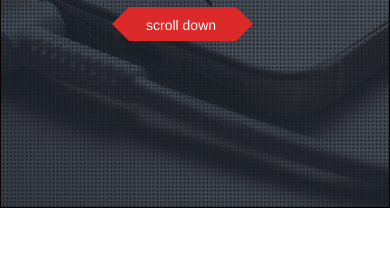
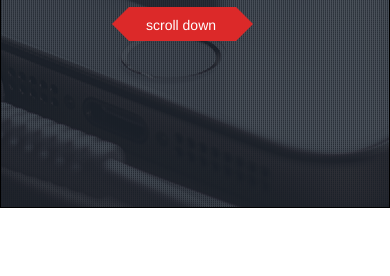
Before and after one commit to Cozmin-Ghenea/ZenGo-Project, a plain HTML site: page index.html in a window 390 px wide. Shown: the part 400-676 px from the top of the page. Drawn offline with nearby package versions, Linux system fonts and the light colour scheme.

Commit message:
Update style2.css

```diff
--- a/style2.css
+++ b/style2.css
@@ -692,6 +692,7 @@ font-size: 1.6rem;
 @media only screen and (max-width: 600px) {
     #header{
         height:auto;
+        background-size: auto
     }
 
     /* MIDDLE AREA WHERE THE ZNEGO AND EVERTHING IS */
```
